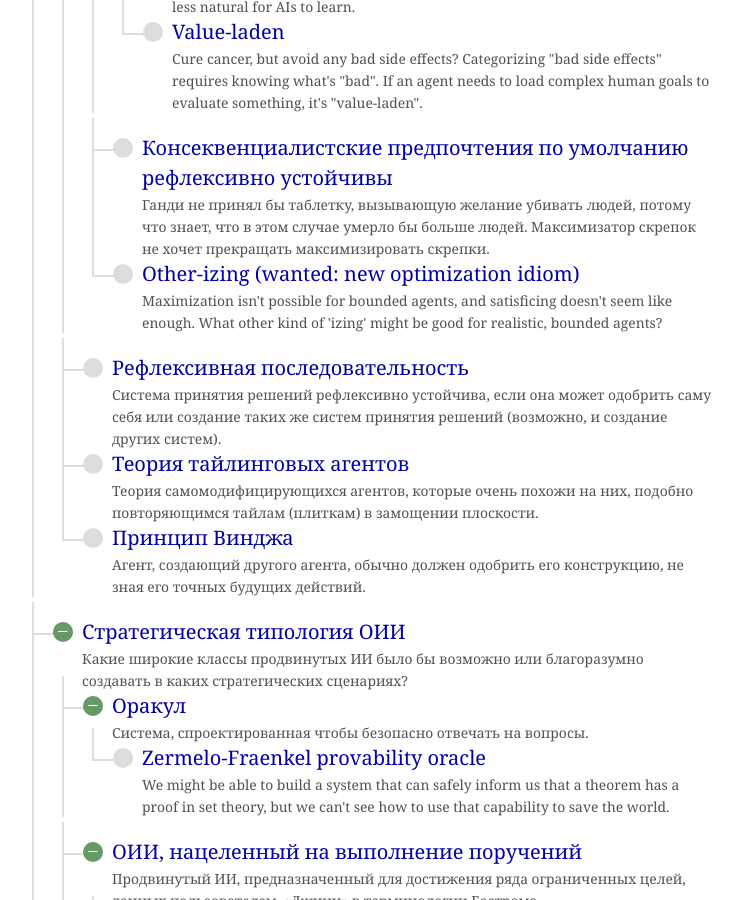
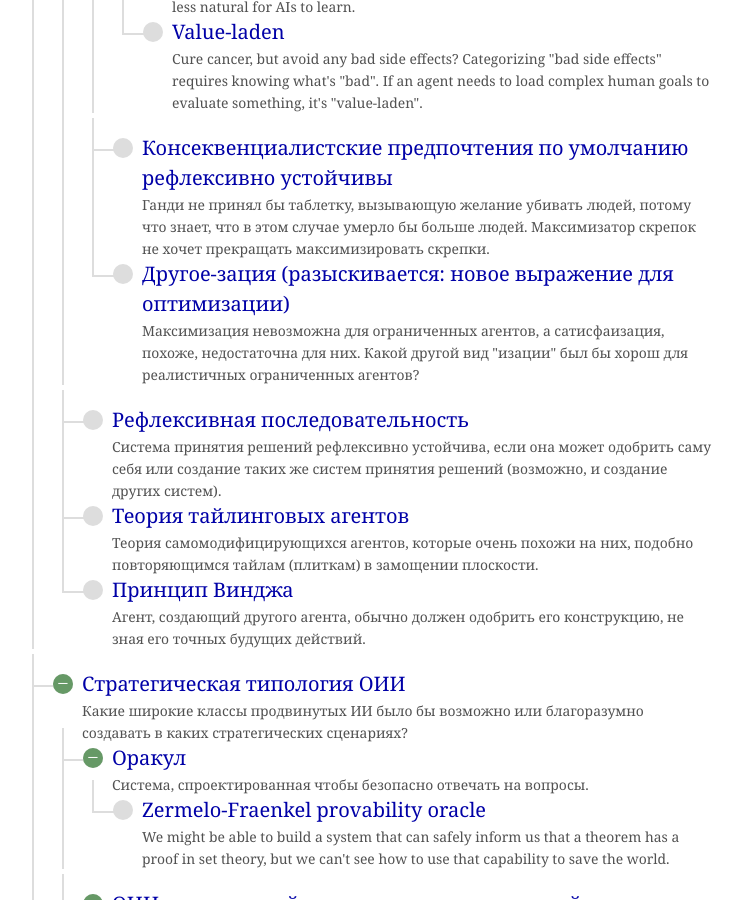
Before and after one commit to Arbital-RU/arbital-ru.github.io, a Jekyll site: the page built from explore/ai_alignment.md, in a window 1280 px wide and 900 px high, scrolled down 6487 px. Shown: the whole window, without its empty margins (286-1028 px from the left). Built offline with Jekyll 4.4.1, drawn with Linux system fonts in a browser that asks for light colours; part of the change alters nothing that is shown; some of the changed text lies outside the part shown.

Commit message:
new post

```diff
--- a/_data/p.yaml
+++ b/_data/p.yaml
@@ -344,7 +344,7 @@ Convergent strategies of self-modification", description: "The strategies we'd e
 
 - {id: "value_laden", title: "Value-laden", description: "Cure cancer, but avoid any bad side effects? Categorizing \"bad side effects\" requires knowing what's \"bad\". If an agent needs to load complex human goals to evaluate something, it's \"value-laden\".", domains: ["ai_alignment"]}
 
-- {id: "otherizer", title: "Other-izing (wanted: new optimization idiom)", description: "Maximization isn't possible for bounded agents, and satisficing doesn't seem like enough. What other kind of 'izing' might be good for realistic, bounded agents?", domains: ["ai_alignment"]}
+- {id: "otherizer", title: "Other-izing (wanted: new optimization idiom)", description: "Maximization isn't possible for bounded agents, and satisficing doesn't seem like enough. What other kind of 'izing' might be good for realistic, bounded agents?", ru_description: "Максимизация невозможна для ограниченных агентов, а сатисфаизация, похоже, недостаточна для них. Какой другой вид \"изации\" был бы хорош для реалистичных ограниченных агентов?", translated: true, domains: ["ai_alignment"]}
 
 - {id: "reflective_consistency", title: "Reflective consistency", description: "A decision system is reflectively consistent if it can approve of itself, or approve the construction of similar decision systems (as well as perhaps approving other decision systems too).", domains: ["ai_alignment"], ru_description: "Система принятия решений рефлексивно устойчива, если она может одобрить саму себя или создание таких же систем принятия решений (возможно, и создание других систем).", translated: true}
 
--- /dev/null
+++ b/_posts/2025-06-30-otherizer.md
@@ -0,0 +1,25 @@
+---
+layout: post
+title: "Другое-зация (разыскивается: новое выражение для оптимизации)"
+translated_by: К. Кирдан
+translation_details: "добавлены ссылки"
+excerpt: "Открытая проблема «другое-зации» [other-izing] заключается в том, чтобы найти что-то помимо максимизации, сатисфаизации, мелиоризации и нескольких других существующих, но неудовлетворительных выражений, что действительно подошло бы в качестве обозначения оптимизации, производимой ограниченными агентами и было бы рефлексивно устойчивым."
+original: https://arbital.com/p/otherizer/
+license: https://creativecommons.org/licenses/by/3.0/deed.ru
+math: true
+---
+Открытая проблема «другое-зации» \[other-izing\] заключается в том, чтобы найти что-то помимо максимизации, [сатисфаизации](https://en.wikipedia.org/wiki/Satisficing), мелиоризации и нескольких других существующих, но неудовлетворительных выражений, что действительно подошло бы в качестве формулировки для оптимизации, производимой [ограниченными агентами][bounded_agent] и было бы [рефлексивно устойчивым][reflective_stability].
+
+В стандартной теории мы склонны предполагать, что агенты являются _максимизаторами_ [ожидаемой полезности][expected_utility], которые всегда выбирают доступный вариант с наибольшей ожидаемой полезностью. Но это понятие нереалистично, потому что реалистичный, [ограниченный агент][bounded_agent] с ограниченной вычислительной мощностью не может вычислить ожидаемую полезность каждого возможного действия.
+
+Сатисфаизатор ожидаемой полезности, который может одобрить любую политику, ожидаемая полезность которой составляет, например, по меньшей мере $0.95$, был бы гораздо более реалистичным. Но он всё ещё выглядит неподходящим для фактического ОИИ. Поскольку, например, если политика $Х$ производит по меньшей мере ожидаемую полезность $0.98$, то удовлетворительным будет также случайный выбор между политикой $X$ для большей части случаев и политикой $Y$ с нулевой ожидаемой полезностью для оставшихся случаев. Похоже, это ведёт к потере неоправданно большого количества полезности. Мы, вероятно, были бы весьма обеспокоены, если бы в остальном согласованный с нами ОИИ собирался вести себя так на самом деле.
+
+Кроме того, сатисфаизация является [рефлексивно последовательной][reflective_consistency], но не [рефлексивно устойчивой][reflective_stability]. Хотя [теория тайлинговых агентов][tiling_agents] может дать формулировки сатисфаизаторов, которые одобрят строительство таких же сатисфаизаторов, сатисфаизаторы могут также производить максимизаторов. Если ваш критерий принятия решения заключается в утверждении политики, которая достигает ожидаемой полезности по меньшей мере $\theta$ и вы ожидаете, что соответствующий _максимизатор_ ожидаемой полезности достигнет ожидаемой полезности по меньшей мере $\theta$, то вы одобрите самомодификацию в максимизатора ожидаемой полезности. Это еще одна причина предпочесть какую-то другую формулировку для оптимизации. Потому что если ИИ сильно самомодифицируется, то нет никакой гарантии, что свойство «сатисфаизации» будет сохраняться и что наш анализ будет оставаться применимым. И даже без сильной самомодификации, он все еще может создавать не-сатисфаизирующие куски когнитивного механизма внутри себя или в окружающей среде.
+
+Мелиоризатор имеет текущую политику и заменяет ее только политикой с более высокой ожидаемой полезностью. Опять же, можно продемонстрировать, что мелиоризатор может одобрить самомодификацию в другого мелиоризатора, так что эта формулировка рефлексивно последовательна. Но не похоже, что она будет рефлексивно устойчивой, ведь превращение в максимизатора или что-то еще может иметь более высокую ожидаемую полезность, чем оставаться мелиоризатором.
+
+Открытая проблема «другое-зации» заключается в том, чтобы найти что-то помимо максимизации, сатисфаизации и мелиоризации, что 1) действительно имело бы смысл в качестве обозначения для оптимизации у ограниченных в ресурсах агентов, 2) было бы такой штукой, которой, как мы думаем, можно было бы заниматься, например, [ОИИ-для-поручений][task_agi], а также 3) было бы по меньшей мере рефлексивно последовательным и желательно рефлексивно устойчивым.
+
+Дальнейший desideratum см. также в «[Легкой оптимизации][soft_optimizer]» (а именно, в другое-заторе хорошо было бы иметь регулируемый параметр силы оптимизации).
+
+{% include routes.html %}
```
